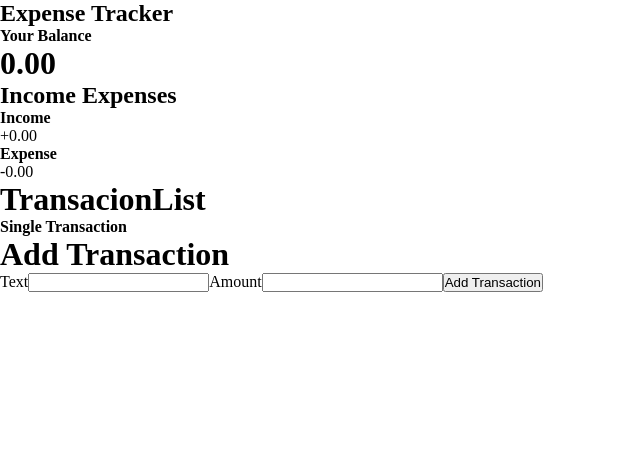
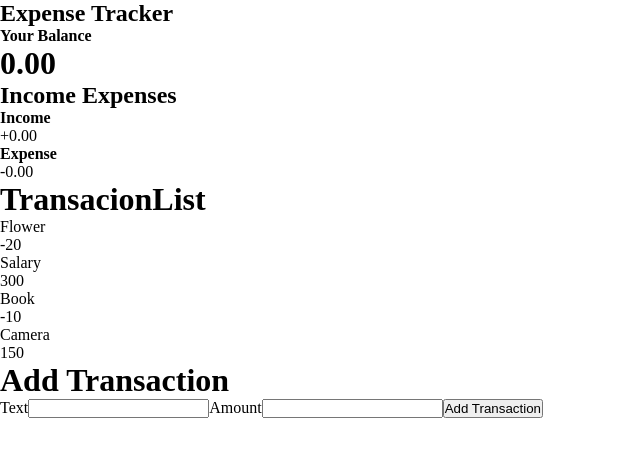
Before and after one commit to sebastianfox81/expense-tracker, a React (Create React App) app in the folder client/: page / in a window 1280 px wide. Shown: the top 456 px of the page, without its empty margins (0-640 px from the left). Built offline with nearby package versions, Linux system fonts and the light colour scheme.

Commit message:
Rendered transaction list dynamically

```diff
--- a/client/src/components/Header.js
+++ b/client/src/components/Header.js
@@ -4,8 +4,6 @@ import { useGlobalContext } from './context';
 
 const Header = () => {
 
-  const { transactions } = useGlobalContext();
-  console.log(transactions)
 
   return <div>
     <h2>Expense Tracker</h2>
--- a/client/src/components/Transaction.js
+++ b/client/src/components/Transaction.js
@@ -1,8 +1,13 @@
 import React from 'react';
 
-const Transaction = () => {
+const Transaction = ({ text, amount }) => {
   return <div>
-      <h4>Single Transaction</h4>
+      <div>
+        {text}
+      </div>
+      <div>
+        {amount}
+      </div>
   </div>;
 };
 
--- a/client/src/components/TransactionList.js
+++ b/client/src/components/TransactionList.js
@@ -1,10 +1,20 @@
 import React from 'react';
 import Transaction from './Transaction'
+import { useGlobalContext } from './context'
 
 const TransactionList = () => {
+
+  const { transactions } = useGlobalContext();
+  console.log(transactions)
+
   return <div>
     <h1>TransacionList </h1>
-    <Transaction />
+    {transactions.map((item) => {
+      return (
+       <Transaction key={item.id} {...item}/>
+
+      )
+    })}
   </div>;
 };
 
--- a/client/src/components/context.js
+++ b/client/src/components/context.js
@@ -4,7 +4,12 @@ import reducer from './reducer'
 const AppContext = React.createContext();
 
 const initialState = {
-  transactions: ['hello']
+  transactions: [
+      { id: 1, text: 'Flower', amount: -20 },
+      { id: 2, text: 'Salary', amount: 300 },
+      { id: 3, text: 'Book', amount: -10 },
+      { id: 4, text: 'Camera', amount: 150 }
+  ]
 }
 
 const AppProvider = ({children}) => {
```
